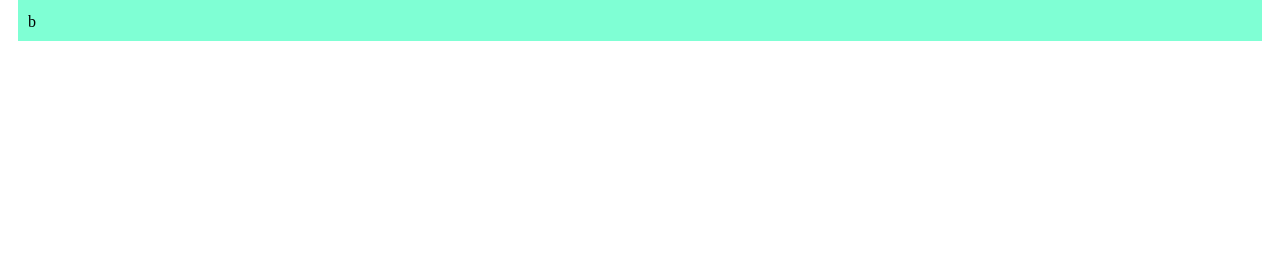
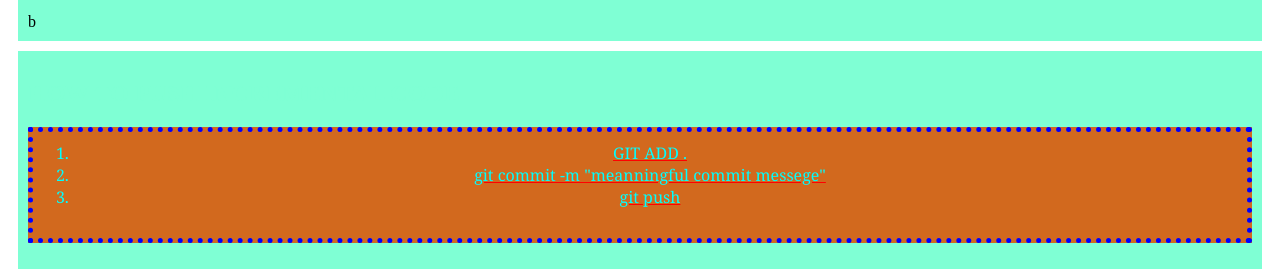
Before and after one commit to shafee2009/my-simple-website, a plain HTML site: page index.html in a window 1280 px wide. Shown: the part 533-812 px from the top of the page. Drawn offline with Linux system fonts and the light colour scheme.

Commit message:
added a list of pusing code

```diff
--- a/index.html
+++ b/index.html
@@ -19,6 +19,16 @@
     <h1>My forth blog</h1>
     <p>Lorem ipsum, dolor sit amet consectetur adipisicing elit. Repellat totam eveniet quisquam maxime recusandae officia, adipisci aliquid, dolorem enim ea accusantium? Cupiditate cumque illum praesentium deserunt. Magni laborum commodi quas.</p> b
 
+
 </div>
+<DIV>
+    <H2>HOW TO PUSH INCREMENTAL CODE</H2>
+    <OL>
+        <LI>GIT ADD .</LI>
+        <LI>git commit -m "meanningful commit messege"</LI>
+        <li>git push</li>
+
+    </OL>
+</DIV>
 </body>
 </html>
--- a/styles/blog.css
+++ b/styles/blog.css
@@ -4,4 +4,21 @@ div{
     padding: 10px;
     margin: 10px;
 
+
 }
+ol{
+    color: aqua;
+    background-color: chocolate;
+    padding: 10px 20px 30px 40px;
+    border: 5px dotted blue;
+    text-align: center;
+    text-decoration: underline red;
+    font-size: medium;
+    font-family: Georgia, 'Times New Roman', Times, serif;
+
+
+}
+h2{
+    color: aquamarine
+    ;
+}
```
